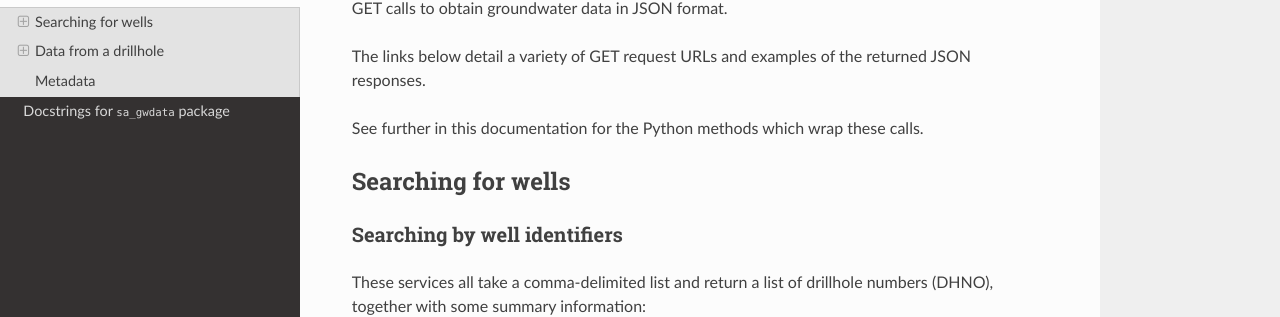
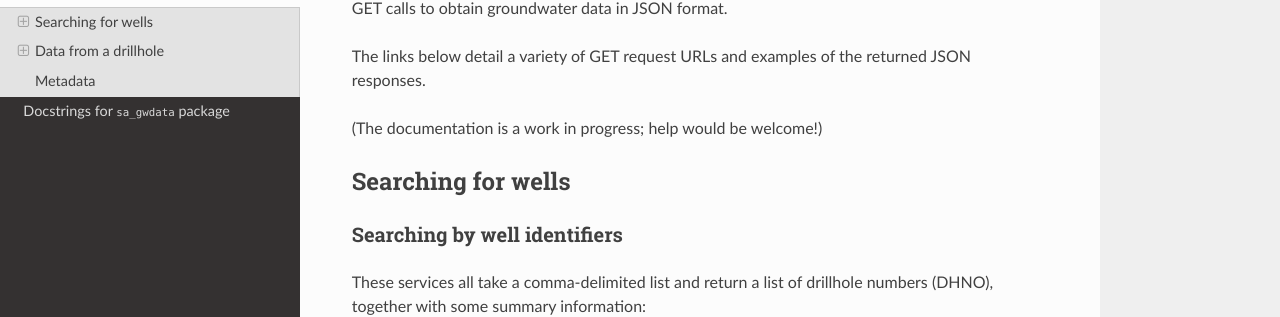
Before and after one commit to kinverarity1/python-sa-gwdata, a Sphinx documentation site: the page built from docs/source/webservices.rst, in a window 1280 px wide and 900 px high. Shown: the part 187-504 px from the top of the window. Built offline with Sphinx 7.4.7 and the Read the Docs theme 2.0.0, drawn with Linux system fonts in a browser that asks for light colours; formulas are drawn with MathJax 3.

```diff
--- a/docs/source/webservices.rst
+++ b/docs/source/webservices.rst
@@ -5,7 +5,7 @@ The `Groundwater Data <https://www.waterconnect.sa.gov.au/Systems/GD/Pages/Defau
 
 The links below detail a variety of GET request URLs and examples of the returned JSON responses.
 
-See further in this documentation for the Python methods which wrap these calls.
+(The documentation is a work in progress; help would be welcome!)
 
 Searching for wells
 ===================
```
